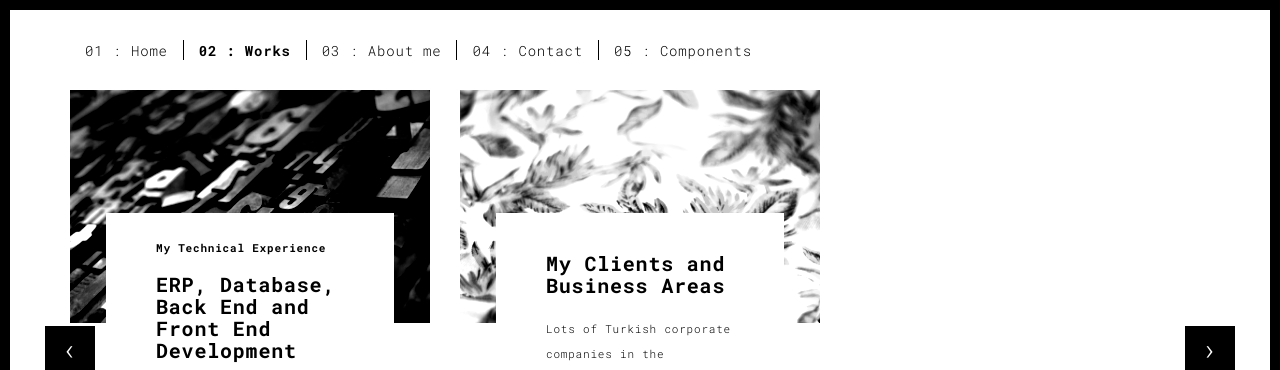
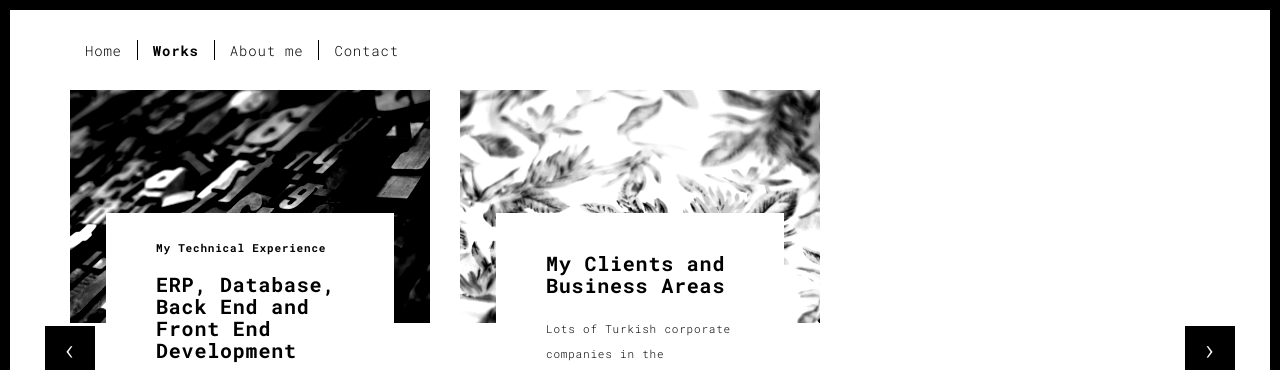
Before and after one commit to ekinciengin/portfolio, a Flask app: page /works.html in a window 1280 px wide. Shown: the top 370 px of the page. Run offline with Flask 2, Linux system fonts and the light colour scheme; some libraries are stand-ins or nearby versions.

Commit message:
HTML Changes 5

```diff
--- a/templates/works.html
+++ b/templates/works.html
@@ -37,11 +37,10 @@
 
       <div class="collapse navbar-collapse" id="navbar-collapse">
         <ul class="nav navbar-nav ">
-          <li><a href="./index.html" title="">01 : Home</a></li>
-          <li><a href="./works.html" title="">02 : Works</a></li>
-          <li><a href="./about.html" title="">03 : About me</a></li>
-          <li><a href="./contact.html" title="">04 : Contact</a></li>
-          <li><a href="./components.html" title="">05 : Components</a></li>
+          <li><a href="./index.html" title="">Home</a></li>
+          <li><a href="./works.html" title="">Works</a></li>
+          <li><a href="./about.html" title="">About me</a></li>
+          <li><a href="./contact.html" title="">Contact</a></li>
         </ul>
 
 
```
